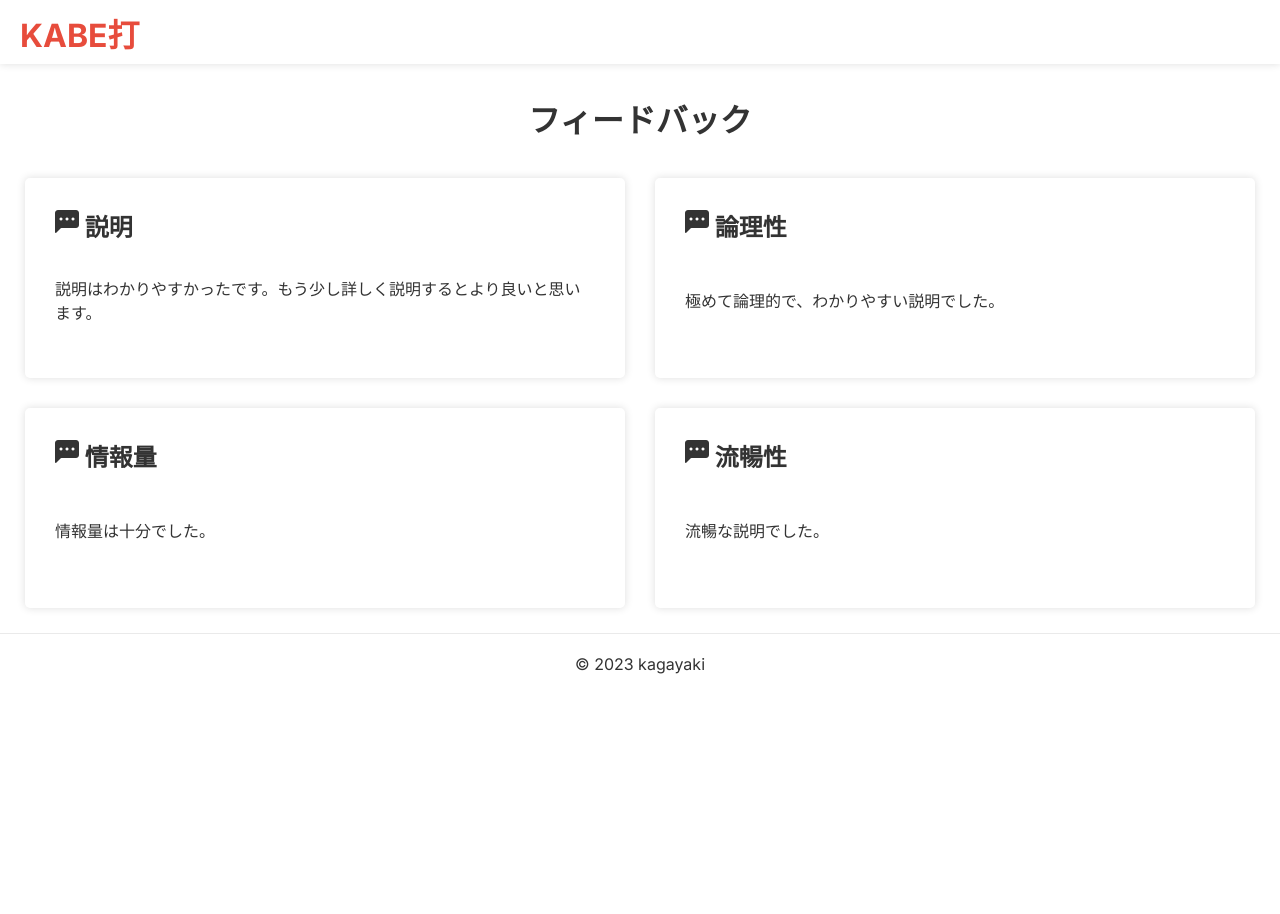
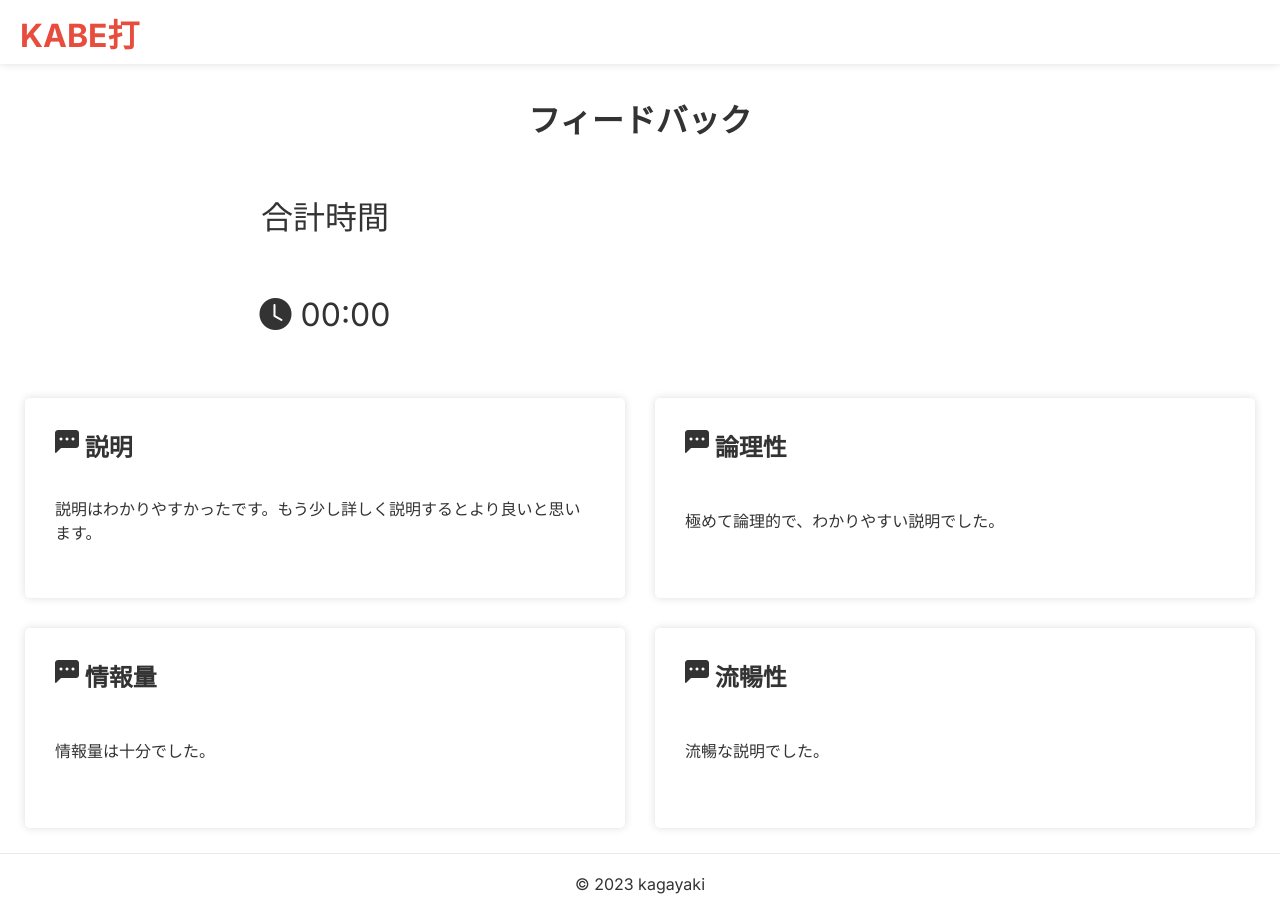
Before and after one commit to itsp-pbl-2023/kagayaki, a Next.js app in the folder src/: page /feedback in a window 1280 px wide. Before the commit the page ends 800 px from the top, so only its background shows below. Built offline with nearby package versions, Linux system fonts and the light colour scheme.

Commit message:
フィードバックページへの時間表示追加

```diff
--- a/src/app/feedback/page.module.css
+++ b/src/app/feedback/page.module.css
@@ -4,12 +4,59 @@
   font-size: 20px;
   text-align: center;
 }
+
 .title {
   font-size: 32px;
   font-weight: bold;
   text-align: center;
 }
-.container {
+
+.time_container {
+  display: flex;
+  flex-wrap: wrap;
+  justify-content: center;
+  height: 200px;
+  margin-bottom: 20px;
+}
+
+.amount_time {
+  display: flex;
+  justify-content: center;
+  align-items: center;
+  width: 50%;
+}
+
+.amount_time_text {
+  display: flex;
+  justify-content: center;
+  width: 100%;
+  font-size: 32px;
+}
+
+.lap_time {
+  display: flex;
+  justify-content: center;
+  align-items: center;
+  font-size: 32px;
+  width: 50%;
+  height: 100%;
+  overflow-y: scroll;
+}
+
+.lap_time_text {
+  display: flex;
+  justify-content: center;
+  align-items: center;
+  width: 100%;
+  font-size: 20px;
+  margin: 5px 0;
+}
+
+.lap_time_divide_border {
+  margin: 0 10px;
+}
+
+.feedback_container {
   display: flex;
   flex-wrap: wrap;
   justify-content: center;
--- a/src/app/feedback/page.tsx
+++ b/src/app/feedback/page.tsx
@@ -5,7 +5,11 @@ import { useAppContext } from "../context/store";
 import styles from "./page.module.css";
 
 export default function Home() {
-  const { setFeedbacks } = useAppContext();
+  const { lapTime, setFeedbacks } = useAppContext();
+  const amountMinutes = Math.floor(lapTime.reduce((a, b) => a + b, 0) / 60000);
+  const amountSeconds = Math.floor(
+    (lapTime.reduce((a, b) => a + b, 0) % 60000) / 1000
+  );
   // chatgptからfetchでテキスト取得
   useEffect(() => {
     getFeedbacks();
@@ -32,7 +36,32 @@ export default function Home() {
   return (
     <main className={styles.main}>
       <h1 className={styles.title}>フィードバック</h1>
-      <div className={styles.container}>
+      <div className={styles.time_container}>
+        <div className={styles.amount_time}>
+          <div className={styles.amount_time_text}>合計時間</div>
+          <div className={styles.amount_time_text}>
+            <i className="bi bi-clock-fill" />
+            &nbsp;{amountMinutes < 10 ? "0" + amountMinutes : amountMinutes}:
+            {amountSeconds < 10 ? "0" + amountSeconds : amountSeconds}
+          </div>
+        </div>
+        <div className={styles.lap_time}>
+          {lapTime.map((time, index) => {
+            const minutes = Math.floor(time / 60000);
+            const seconds = Math.floor((time % 60000) / 1000);
+            return (
+              <div key={index} className={styles.lap_time_text}>
+                {index + 1}ページ目
+                <div className={styles.lap_time_divide_border} />
+                <i className="bi bi-clock-fill" />
+                &nbsp;{minutes < 10 ? "0" + minutes : minutes}:
+                {seconds < 10 ? "0" + seconds : seconds}
+              </div>
+            );
+          })}
+        </div>
+      </div>
+      <div className={styles.feedback_container}>
         <FeedbackCard title="説明" item="explanation" />
         <FeedbackCard title="論理性" item="logic" />
         <FeedbackCard title="情報量" item="informativeness" />
--- a/src/app/presentation/page.module.css
+++ b/src/app/presentation/page.module.css
@@ -18,7 +18,7 @@
 }
 
 .page_text {
-  width: 160px;
+  width: 180px;
 }
 
 .status_text {
@@ -28,8 +28,8 @@
   width: 180px;
   font-size: 24px;
   text-align: center;
-  margin-left: calc(50% - 120px / 2 - 185px);
-  margin-right: calc(50% - 120px / 2 - 205px);
+  margin-left: calc(50% - 120px / 2 - 200px);
+  margin-right: calc(50% - 120px / 2 - 210px);
 }
 
 .on_recording {
--- a/src/app/presentation/page.tsx
+++ b/src/app/presentation/page.tsx
@@ -98,9 +98,6 @@ export default function Home() {
           </button>
         )}
       </div>
-      {lapTime.map((time, index) => (
-        <div key={index}>{time}</div>
-      ))}
     </main>
   );
 }
```
